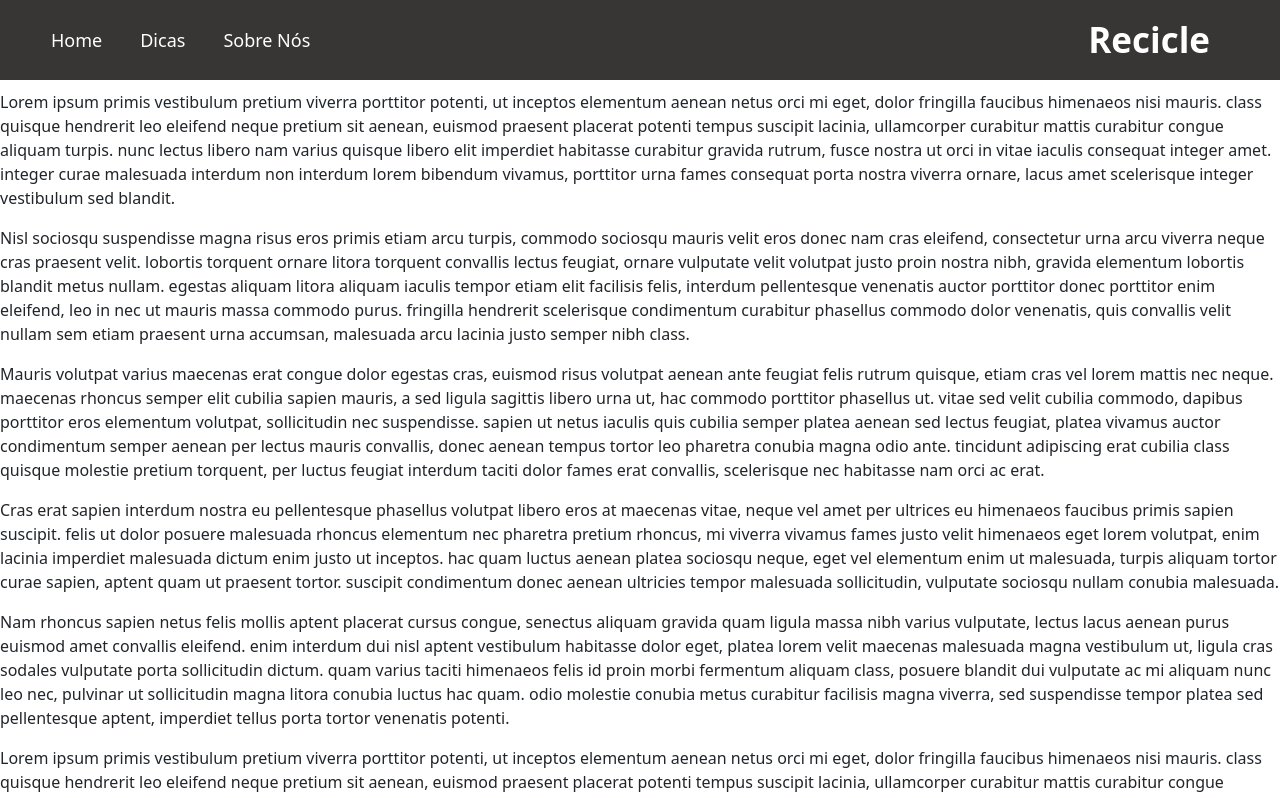
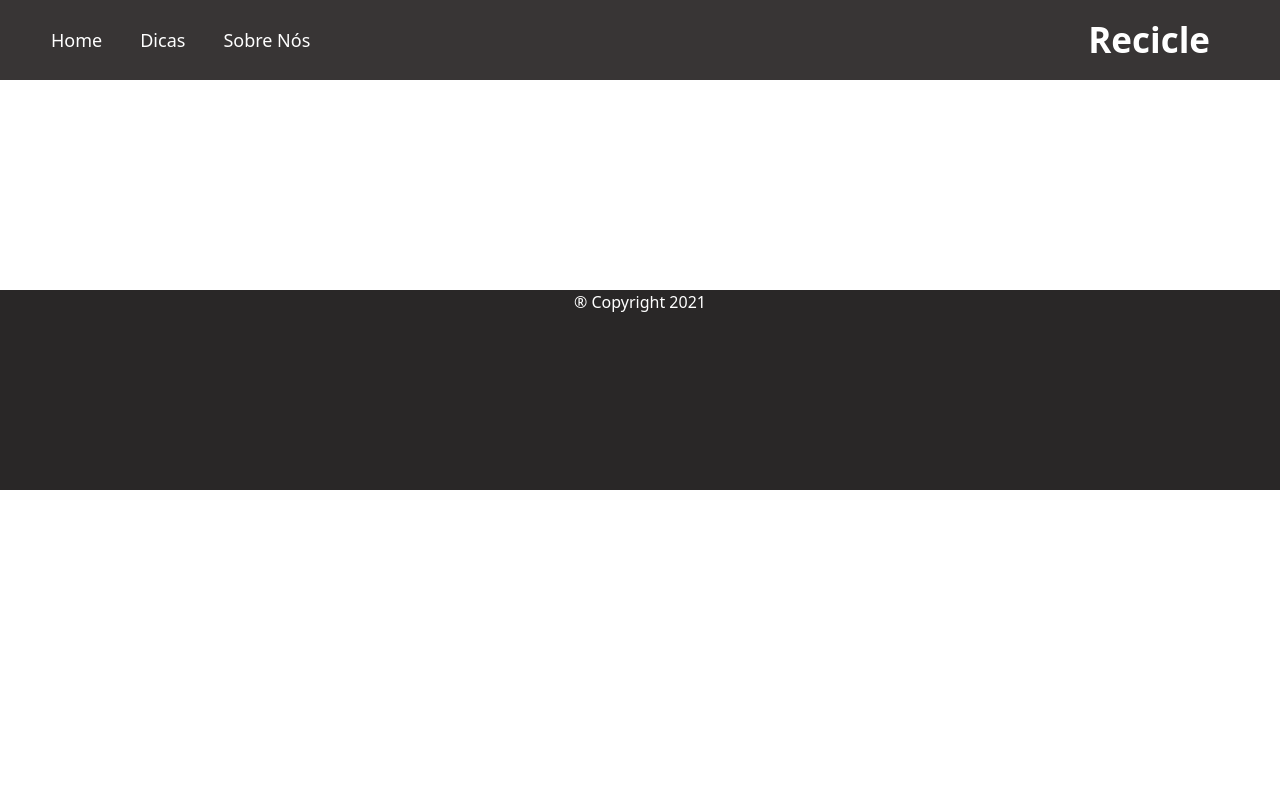
Before and after one commit to FabioPassos10/Recicle, a React (Create React App) app: page /Sobre in a window 1280 px wide. Shown: the top 798 px of the page. Built offline with nearby package versions, Linux system fonts and the light colour scheme.

Commit message:
Update Sobre.js

```diff
--- a/src/Pages/Sobre/Sobre.js
+++ b/src/Pages/Sobre/Sobre.js
@@ -1,9 +1,9 @@
 import React from "react";
 
 export default function sobre(props) {
-    return (
-        <section>
-            <p>
+  return (
+    <section>
+      {/* <p>
                 Lorem ipsum primis vestibulum pretium viverra porttitor potenti, ut inceptos elementum aenean netus orci mi eget, dolor fringilla faucibus himenaeos nisi mauris.
                 class quisque hendrerit leo eleifend neque pretium sit aenean, euismod praesent placerat potenti tempus suscipit lacinia, ullamcorper curabitur mattis curabitur congue aliquam turpis.
                 nunc lectus libero nam varius quisque libero elit imperdiet habitasse curabitur gravida rutrum, fusce nostra ut orci in vitae iaculis consequat integer amet.
@@ -64,9 +64,7 @@ export default function sobre(props) {
                 enim interdum dui nisl aptent vestibulum habitasse dolor eget, platea lorem velit maecenas malesuada magna vestibulum ut, ligula cras sodales vulputate porta sollicitudin dictum.
                 quam varius taciti himenaeos felis id proin morbi fermentum aliquam class, posuere blandit dui vulputate ac mi aliquam nunc leo nec, pulvinar ut sollicitudin magna litora conubia luctus hac quam.
                 odio molestie conubia metus curabitur facilisis magna viverra, sed suspendisse tempor platea sed pellentesque aptent, imperdiet tellus porta tortor venenatis potenti.
-            </p>
-
-        </section>
-    )
-
+            </p> */}
+    </section>
+  );
 }
```
